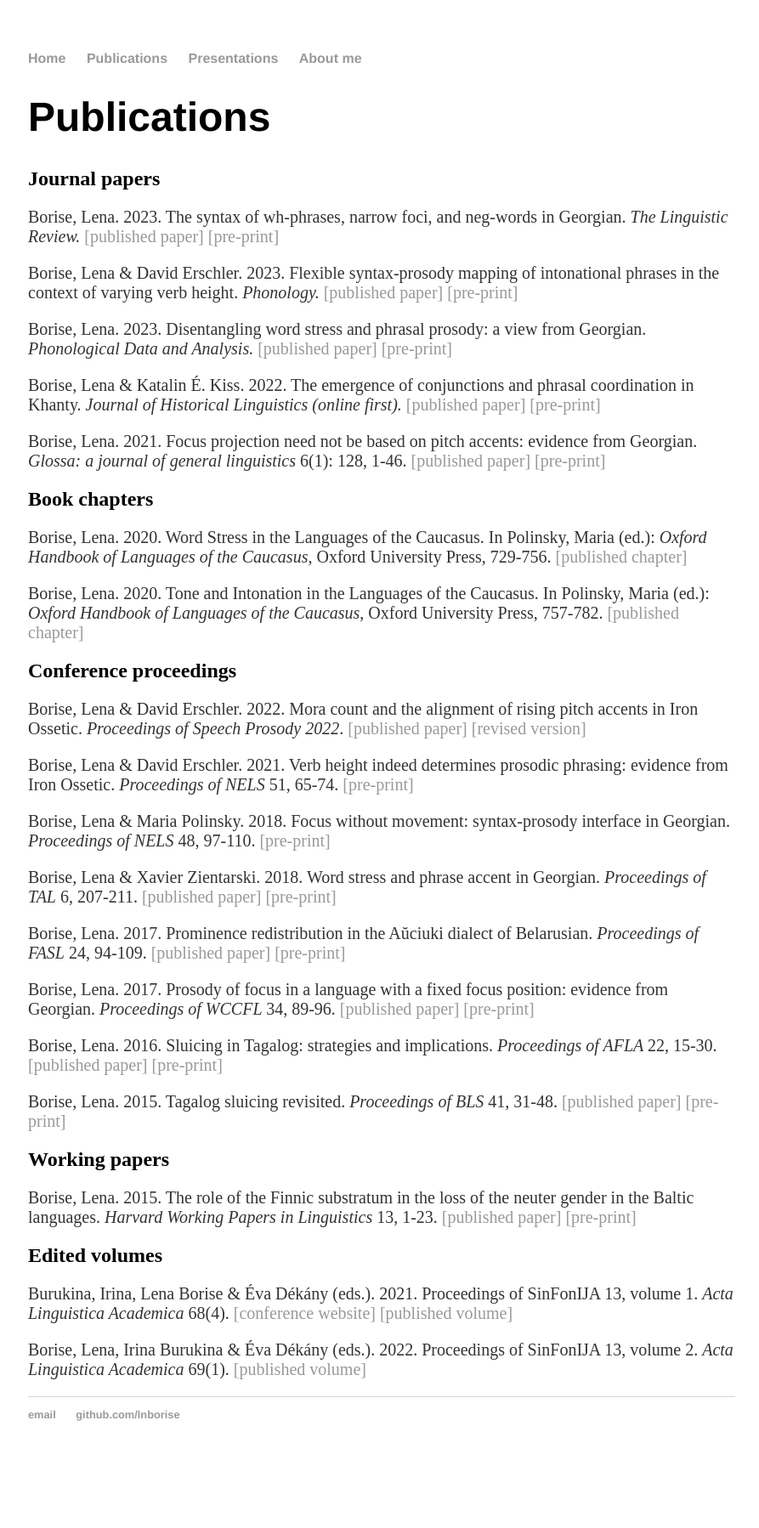
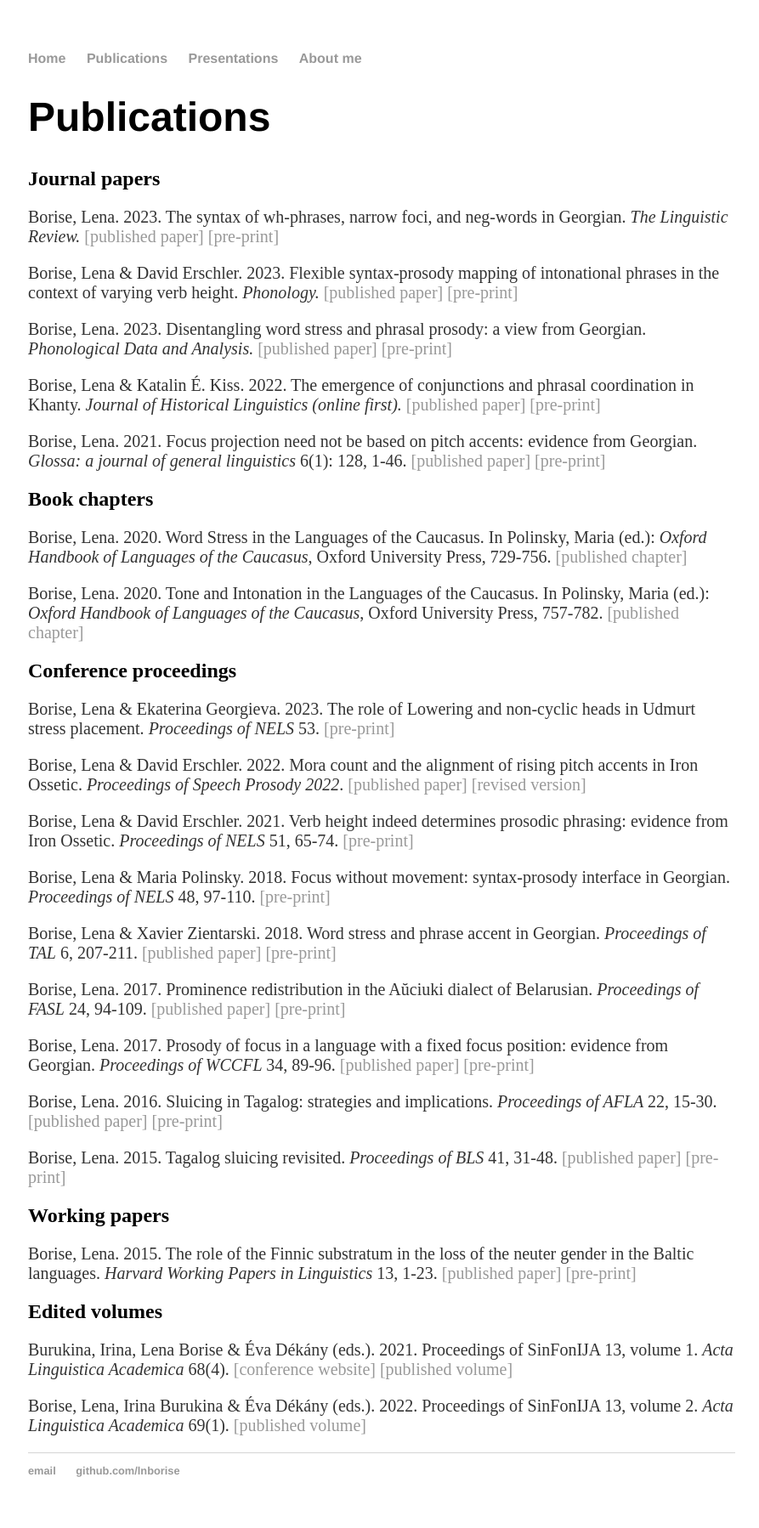
Before and after one commit to lnborise/lnborise.github.io, a Jekyll site: the page built from publications.html, in a window 1280 px wide. Shown: the whole page at 85% size, without its empty margins (191-1084 px from the left). Built offline with Jekyll 4.4.1, drawn with Linux system fonts in a browser that asks for light colours; before the commit the page ends 1732 px from its top, so only the background shows below that.

Commit message:
Update publications.html

```diff
--- a/publications.html
+++ b/publications.html
@@ -26,6 +26,8 @@ title: Publications
 	<p>Borise, Lena. 2020. Tone and Intonation in the Languages of the Caucasus. In Polinsky, Maria (ed.): <i>Oxford Handbook of Languages of the Caucasus</i>, Oxford University Press, 757-782. <a href="https://www.oxfordhandbooks.com/view/10.1093/oxfordhb/9780190690694.001.0001/oxfordhb-9780190690694-e-31"> [published chapter]</a></p>
 
 <h2>Conference proceedings</h2>
+
+	<p>Borise, Lena & Ekaterina Georgieva. 2023. The role of Lowering and non-cyclic heads in Udmurt stress placement. <i>Proceedings of NELS</i> 53. <a href="https://lnborise.github.io/assets/BoriseGeorgieva_NELS53.pdf"> [pre-print] </a> </p>
 
 	<p>Borise, Lena & David Erschler. 2022. Mora count and the alignment of rising pitch accents in Iron Ossetic. <i>Proceedings of Speech Prosody 2022</i>. <a href="https://www.isca-speech.org/archive/speechprosody_2022/borise22_speechprosody.html"> [published paper]</a> <a href="https://lnborise.github.io/assets/BoriseErschlerSP_2Jun_final.pdf"> [revised version] </a> </p>
 
```
